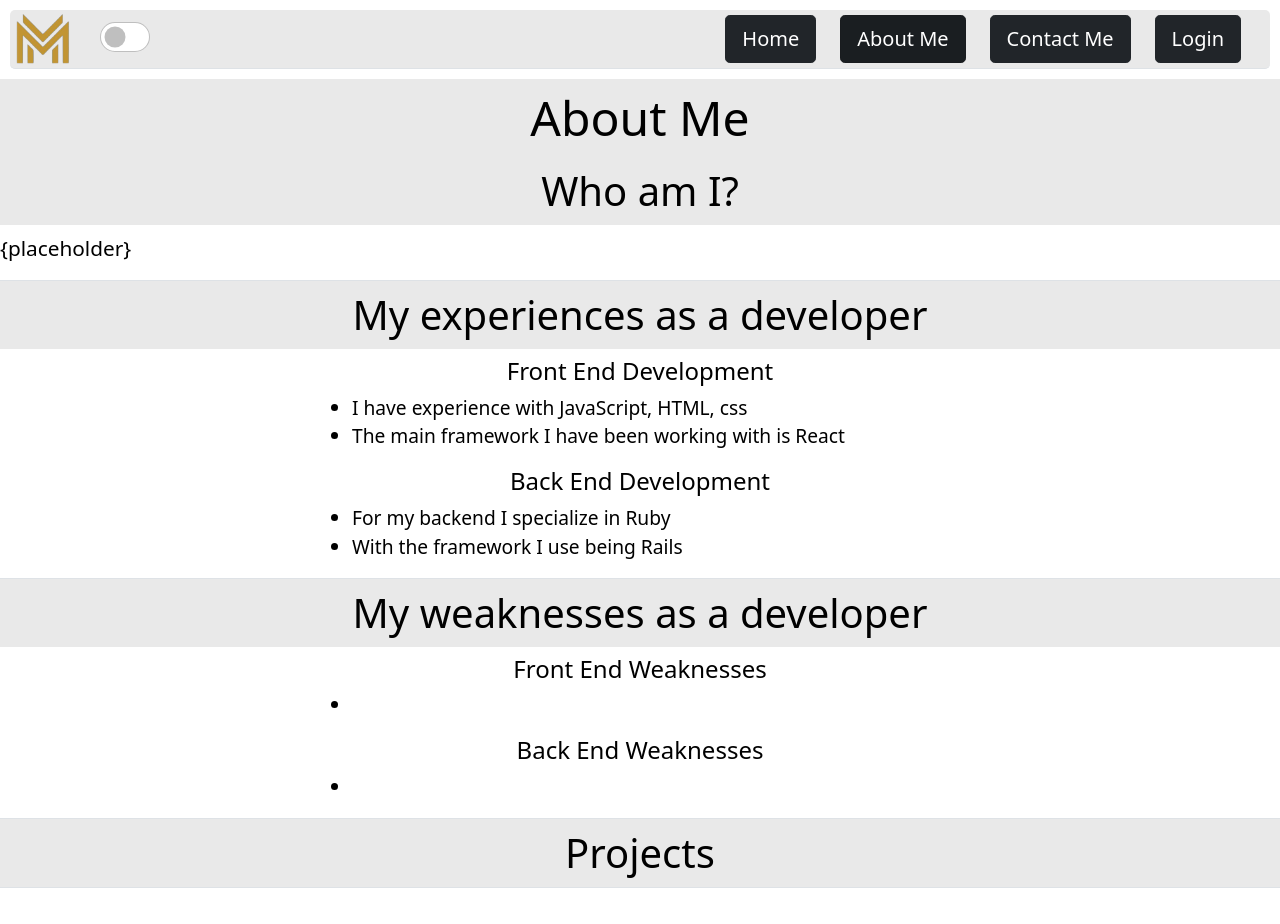
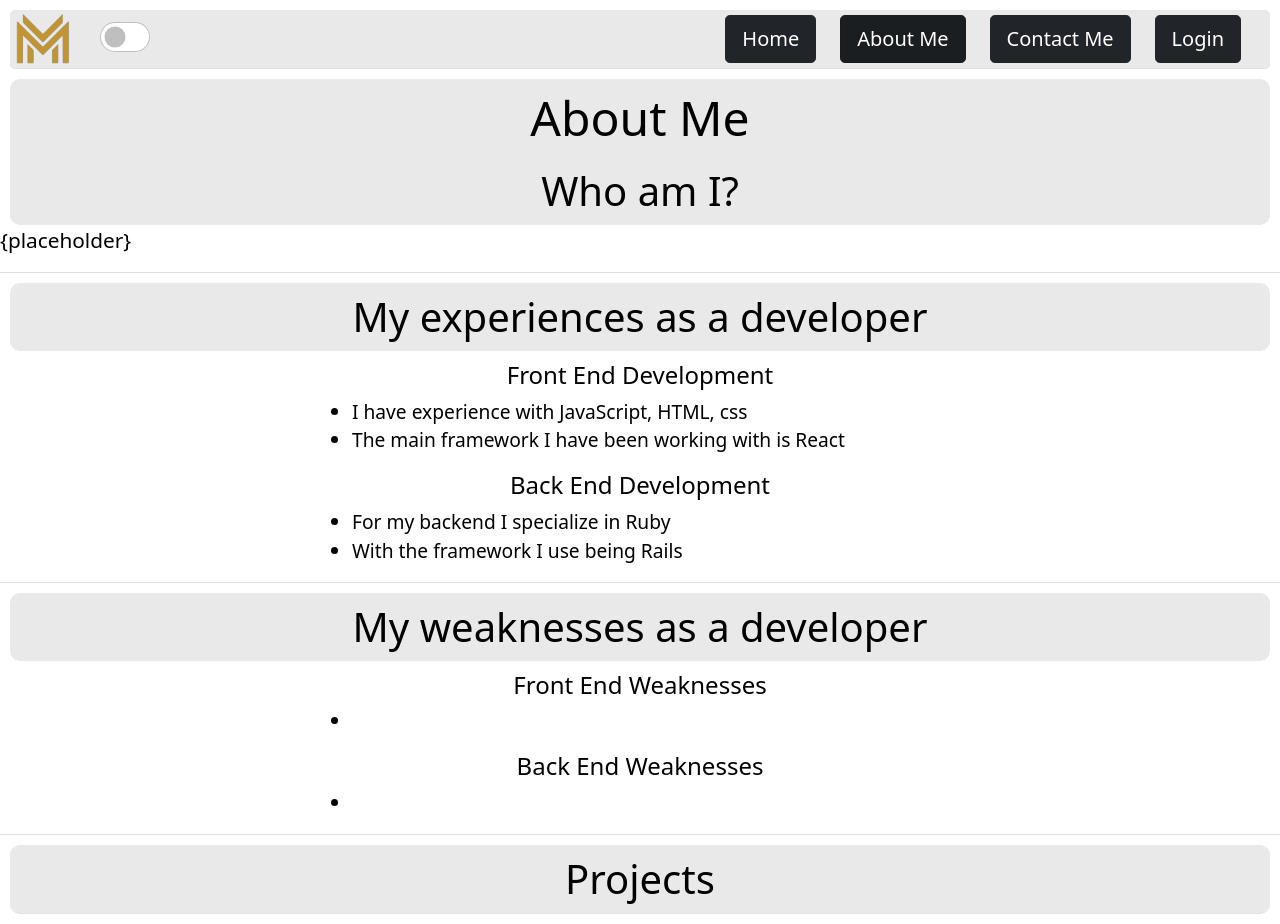
Before and after one commit to Momot1/markmomot, a React (Create React App) app in the folder client/: page /about in a window 1280 px wide. Before the commit the page ends 896 px from the top, so only its background shows below. Built offline with nearby package versions, Linux system fonts and the light colour scheme; no server answers.

Commit message:
Updated about me page styling slightly

```diff
--- a/client/src/components/About.js
+++ b/client/src/components/About.js
@@ -8,7 +8,7 @@ function About({projects, user, setProjects}){
         <div id="about-div">
             <h1 id="about-title">About Me</h1>
             <div className="border-bottom">
-               <h2 className="about-h2">Who am I?</h2>
+               <h2 className="about-h2" id="who-am-i-h2">Who am I?</h2>
                <p>{"{placeholder}"}</p>
             </div>
             <div className="border-bottom">
--- a/client/src/components/css/about.css
+++ b/client/src/components/css/about.css
@@ -2,6 +2,8 @@
     font-size: 2.5em;
     padding: 10px;
     text-align: center;
+    border-radius: 10px;
+    margin: 10px;
 }
 
 #about-title{
@@ -9,6 +11,18 @@
     padding: 10px;
     margin: 10px 0 0 0;
     text-align: center;
+    border-top-left-radius: 10px;
+    border-top-right-radius: 10px;
+    margin-left: 10px;
+    margin-right: 10px;
+}
+
+#who-am-i-h2{
+    margin: 0;
+    margin-left: 10px;
+    margin-right: 10px;
+    border-top-left-radius: 0;
+    border-top-right-radius: 0;
 }
 
 #dark #about-title{
```
